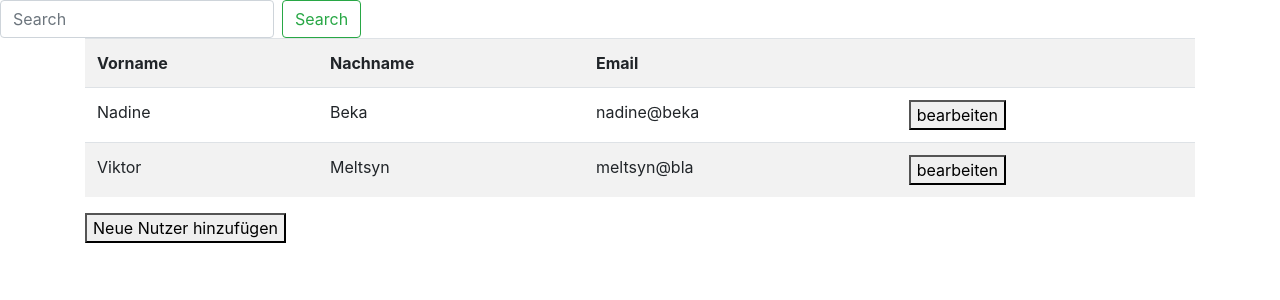
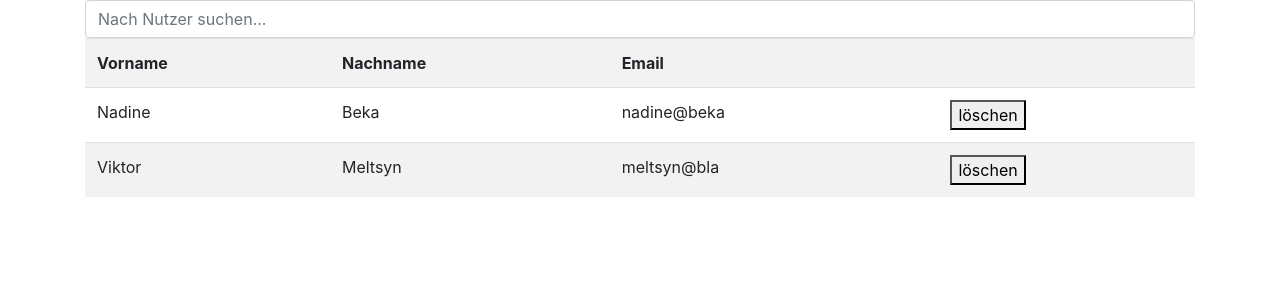
Before and after one commit to meltsynv/petshop, a PHP site: page /adminNutzerliste.php in a window 1280 px wide. Shown: the top 300 px of the page. Run offline with PHP 8.4, Linux system fonts and the light colour scheme; data comes from the database, SQL or seed files in the repository; some libraries are stand-ins or nearby versions.

Commit message:
Nutzersuche

```diff
--- a/adminNutzerliste.php
+++ b/adminNutzerliste.php
@@ -7,14 +7,12 @@ $query = 'SELECT * FROM user';
 $result = mysqli_query($con, $query);
 
 ?>
-    <form class="form-inline my-2 my-lg-0">
-        <input class="form-control mr-sm-2" type="search" id="search" placeholder="Search" aria-label="Search">
-        <button class="btn btn-outline-success my-2 my-sm-0" type="submit">Search</button>
-    </form>
+
     <div class="container">
+        <input type="text" name="search" id="search" class="form-control" placeholder="Nach Nutzer suchen..."/>
         <div class="row">
             <div class="col-12">
-                <table class="table table-striped">
+                <table class="table table-striped" id="overview">
                     <tr>
                         <th scope="col">Vorname</th>
                         <th scope="col">Nachname</th>
@@ -31,15 +29,37 @@ $result = mysqli_query($con, $query);
                             <td><?php echo $vorname ?></td>
                             <td><?php echo $nachname ?></td>
                             <td><?php echo $email ?></td>
-                            <td> <button type="button" id="bearbeiten">bearbeiten</button></td>
+                            <td> <button type="button" id="bearbeiten">löschen</button></td>
                         </tr>
                     <?php } ?>
                 </table>
             </div>
         </div>
-        <button type="button" id="NeueNutzer">Neue Nutzer hinzufügen</button>
     </div>
 
+    <script>
+        $(document).ready(function () {
+            $('#search').keyup(function () {
+                search_table($(this).val());
+            });
+
+            function search_table(value) {
+                $('#overview tr').each(function () {
+                    var found = 'false';
+                    $(this).each(function () {
+                        if ($(this).text().toLowerCase().indexOf(value.toLowerCase()) >= 0) {
+                            found = 'true';
+                        }
+                    });
+                    if (found == 'true') {
+                        $(this).show();
+                    } else {
+                        $(this).hide();
+                    }
+                });
+            }
+        });
+    </script>
 
 
 <?php include 'inc/bottom.php'?>
--- a/adminProduktübersicht.php
+++ b/adminProduktübersicht.php
@@ -12,7 +12,7 @@ $result = mysqli_query($con, $query);
         <input type="text" name="search" id="search" class="form-control" placeholder="Nach Artikel suchen..."/>
         <div class="row">
             <div class="col-12">
-                <table class="table table-striped" id="uebersicht">
+                <table class="table table-striped" id="overview">
                     <tr>
                         <th scope="col">Bild</th>
                         <th scope="col">Name</th>
@@ -54,7 +54,7 @@ $result = mysqli_query($con, $query);
             });
 
             function search_table(value) {
-                $('#uebersicht tr').each(function () {
+                $('#overview tr').each(function () {
                     var found = 'false';
                     $(this).each(function () {
                         if ($(this).text().toLowerCase().indexOf(value.toLowerCase()) >= 0) {
--- a/index.php
+++ b/index.php
@@ -1,7 +1,8 @@
 <?php include 'inc/head.php'?>
 <?php include 'inc/nav.php'?>
 
-<?php include 'inc/config.php'?>
+<?php include 'inc/config.php';
+$username = $_GET['Username'] ?>
 
 <div class="container">
     <div class="row text-right">
@@ -10,7 +11,7 @@
                 <div class="my-3 py-3">
                     <h2 class="display-5">Dog environment</h2>
                     <img src="img/dog.jpg" alt="dog" height="300px" width="400px">
-                    <p class="lead">And an even wittier subheading.</p>
+                    <p class="lead"><form method="post" action="produktübersichtHund.php?Username=<?php echo $username ?>"><button type="submit" name="dog">ansehen</button></form></p>
                 </div>
             </div>
             <div class="bg-dark mr-md-3 pt-3 px-3 pt-md-5 px-md-5 text-center text-white overflow-hidden" id="dog">
--- a/php/articleValuations.php
+++ b/php/articleValuations.php
@@ -12,8 +12,6 @@ $con = mysqli_connect (MYSQL_HOST, MYSQL_BENUTZER, MYSQL_KENNWORT, MYSQL_DATENBA
 if ($con){
     //echo 'Verbindung erfolgreich: ';
 }else{
-    // hier sollte dann später dem Programmierer eine
-    // E-Mail mit dem Problem zukommen gelassen werden
     die('keine Verbindung möglich: ' . mysqli_error());
 }
 
--- a/php/compareUser.php
+++ b/php/compareUser.php
@@ -9,7 +9,7 @@ if (isset($_POST['loginBtn'])){
     $result = mysqli_query($con, $query);
     while($row = mysqli_fetch_array($result)) {
         if ($password == $row[4] && $row[2] == $email){
-            header("location:../index.php");
+            header("location:../index.php?Username=$row[3]");
         }
         else{
             echo "Bitte geben Sie die korrekten Zugangsdaten ein.";
```
